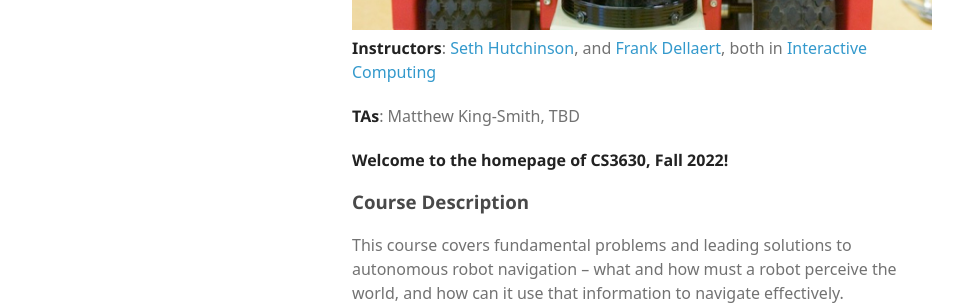
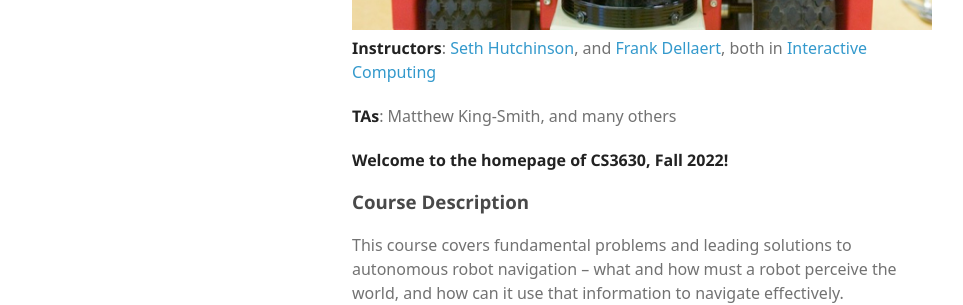
Before and after one commit to dellaert/22F-3630, a Jekyll site: the page built from index.html, in a window 1280 px wide. Shown: the part 360-665 px from the top of the page, without its empty margins (158-1121 px from the left). Built offline with Jekyll 4.4.1, drawn with Linux system fonts in a browser that asks for light colours; some web fonts are replaced.

Commit message:
Started to add TAs

```diff
--- a/index.html
+++ b/index.html
@@ -6,7 +6,8 @@ title: Introduction to Perception and Robotics
 <p><strong>Instructors</strong>: <a href="https://www.cc.gatech.edu/~seth">Seth Hutchinson</a>,
     and <a href="http://dellaert.github.io/">Frank Dellaert</a>, both in <a
     href="https://ic.gatech.edu/">Interactive Computing</a></p>
-<p><strong>TAs</strong>: Matthew King-Smith, TBD
+<p><strong>TAs</strong>: Matthew King-Smith, and many others
+
     </p>
 <p><strong>Welcome to the homepage of CS3630, Fall 2022!</strong></p>
 <h3>
```
